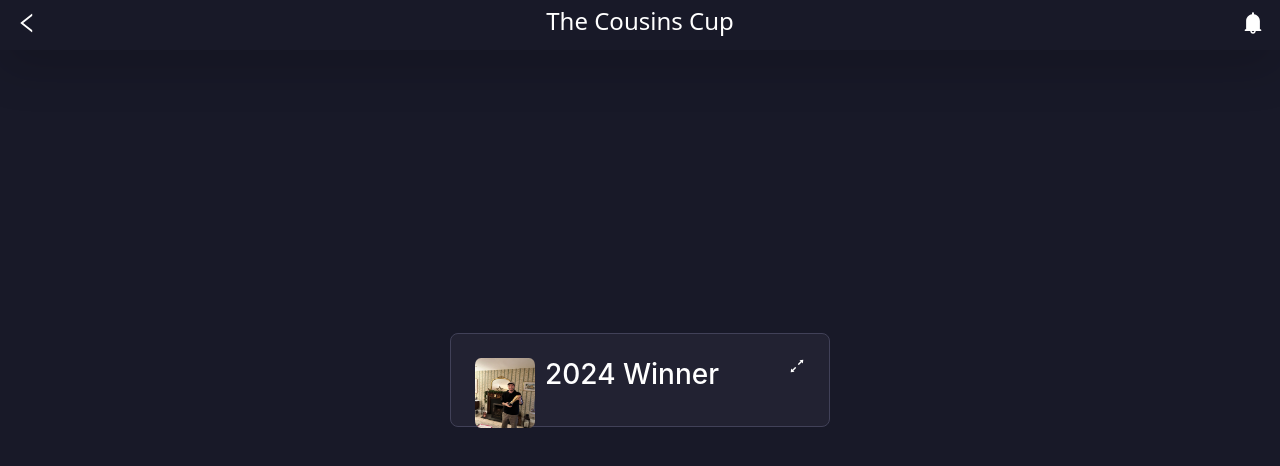
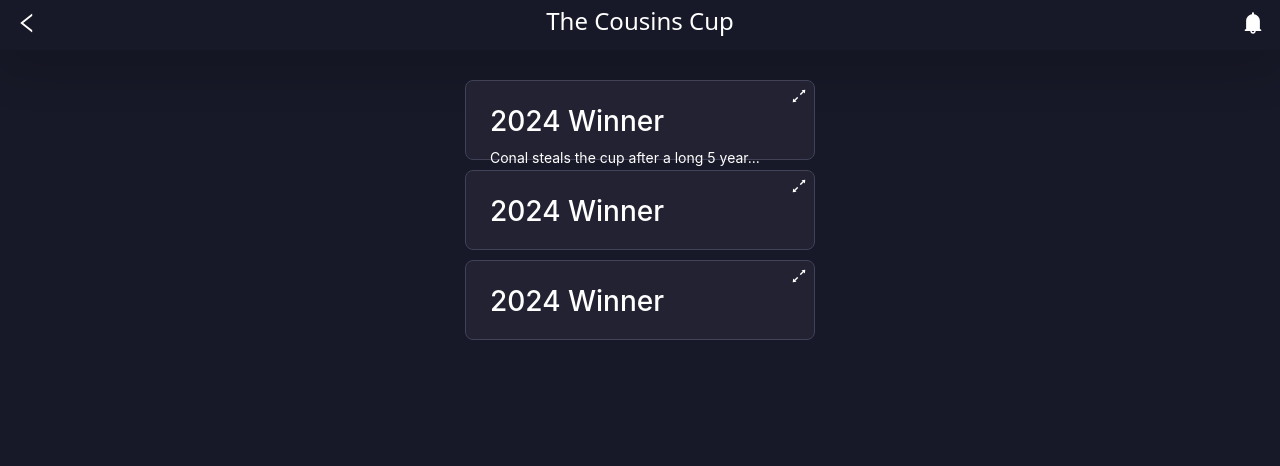
Before and after one commit to OisinSD/football-tournament, a React (Vite) app: page /notifications in a window 1280 px wide. Shown: the top 466 px of the page. Built offline with nearby package versions, Linux system fonts and the light colour scheme; what antd-style would draw is missing.

Commit message:
Updates to notification page and notifciation card

```diff
--- a/src/components/Buttons/FirstButton.jsx
+++ b/src/components/Buttons/FirstButton.jsx
@@ -1,9 +1,7 @@
-
-
 import React,  { Children } from 'react';
 import { Button, ConfigProvider } from 'antd';
 import { createStyles } from 'antd-style';
-// import { AntDesignOutlined } from '@ant-design/icons';
+
 
 const useStyle = createStyles(({ prefixCls, css }) => ({
   linearGradientButton: css`
--- a/src/components/Cards/NotificationCard.jsx
+++ b/src/components/Cards/NotificationCard.jsx
@@ -11,20 +11,18 @@ export default function NotificationCard({image, title, description}){
         }
         return text.slice(0, maxlength) + "...";
       };
+
+
     return(
         <Card className="notification-card">
-             <div className="notification-content">
-                <img
-                src={image}
-                alt="2024 Cousins Cup Winner"
-                className="notification-image"
-                />
-                <div className="notification-text">
-                    <h3>{shortenText(title, 20)}</h3>
-                    <p>{shortenText(description, 40)}</p>
-                </div>
-                    <ExpandAltOutlined className="notification-icon"/>
-             </div>
+          {/* <div className="notification-content"> */}
+                {/* <img src={image} alt={title} className="notifiation-image" /> */}
+                {/* <div className="notification-text"> */}
+                    <h3 className="notificaiton-title">{shortenText(title, 20)}</h3>
+                    <p className="notificaiton-description">{shortenText(description, 40)}</p>
+                {/* </div> */}
+                <ExpandAltOutlined className="notification-icon"/>
+             {/* </div> */}
 
         </Card>
     );
--- a/src/pages/NotificationsPage.jsx
+++ b/src/pages/NotificationsPage.jsx
@@ -7,18 +7,14 @@ import Winner from "../assets/cousinsCupWinner.png";
 
 
 export default function Notifications(){
-
     return(
       <>
       <TopBar/>
       <Layout className="back-drop">
-
-      <div>
-        <NotificationCard
-          image = {Winner}
-          title="2024 Winner"
-          description=""
-          />
+      <div className="notification-container">
+        <NotificationCard image = {Winner} title="2024 Winner" description="Conal steals the cup after a long 5 year run from Cormac"/>
+        <NotificationCard image = {Winner} title="2024 Winner" description=""/>
+        <NotificationCard image = {Winner} title="2024 Winner" description=""/>
       </div>
       </Layout>
       </>
--- a/src/pages/ProfilePage.jsx
+++ b/src/pages/ProfilePage.jsx
@@ -3,9 +3,7 @@ import "../styles.css";
 import BottomBar from "../components/Bars/BottomBar";
 import { Layout } from "antd";
 import TopBar from "../components/Bars/TopBar";
-import FirstButton from "../components/Buttons/FirstButton";
 import LogOutButton from "../components/Buttons/LogOutButton";
-import {NavLink, useLocation} from "react-router-dom";
 import { useNavigate} from "react-router-dom";
 import { UserOutlined } from "@ant-design/icons";
 
--- a/src/styles.css
+++ b/src/styles.css
@@ -104,45 +104,53 @@ html, body {
 
 /*Notification cards*/
 .notification-card{
-  /* border-color: #181928;
-  width: 100%;
-  position: relative;
-  padding: 0px;
-  color: #181928;
-  height: 100px;
-  margin: 10px auto;
-  border: 1px solid #181928;
-  margin-bottom: 15px; */
-  width: 380px;
-  height: 70%;
   display: flex;
   flex-direction: column;
+  width: 350px;
+  height: 80px;
   padding: 0px;
+  display: flex;
   border: 1px solid #414158;
-  margin-bottom: 15px;
+  /* margin-bottom: 15px; */
   background-color: #222232;
+  color: white;
 }
 
 .notification-content{
- display: flex;
- align-items: flex-center;
- gap: 10px;
- position: relative;
+ /* display: flex;
+ flex-direction: column;
+ align-items: center; */
+
 }
+.notification-title{
+  position: absolute;
+  margin-top: 5px;
+}
+.notification-description{
+
+}
+
 .notification-image{
   width: 60px;
   height: 70px;
   display: flex;
-
-
   border-radius: 10%;
-  /* object-fit: cover; */
+  object-fit: cover;
+}
+.notification-container{
+  display: flex;
+  flex-direction: column;
+  align-items: center; /* Center cards horizontally */
+  justify-content: flex-start; /* Start below the top bar */
+  gap: 10px; /* Space between cards */
+  min-height: 100vh; /* Ensure it takes full height */
+  padding-top: 80px; /* Push cards below the top bar */
 }
 
   .notification-icon {
     position: absolute;
-    top: 0px;
-    right: 0px;
+    top: 7px;
+    right: 7px;
     cursor: pointer;
     font-size: 16px;
     color: white;
@@ -154,3 +162,11 @@ html, body {
   text-overflow: ellipsis;
   color: white;
 }
+
+/* Notification Page back-ground */
+
+.notification-page{
+  background-color: #181928;
+  height: 100vh;
+    width: 100vw;
+}
```
